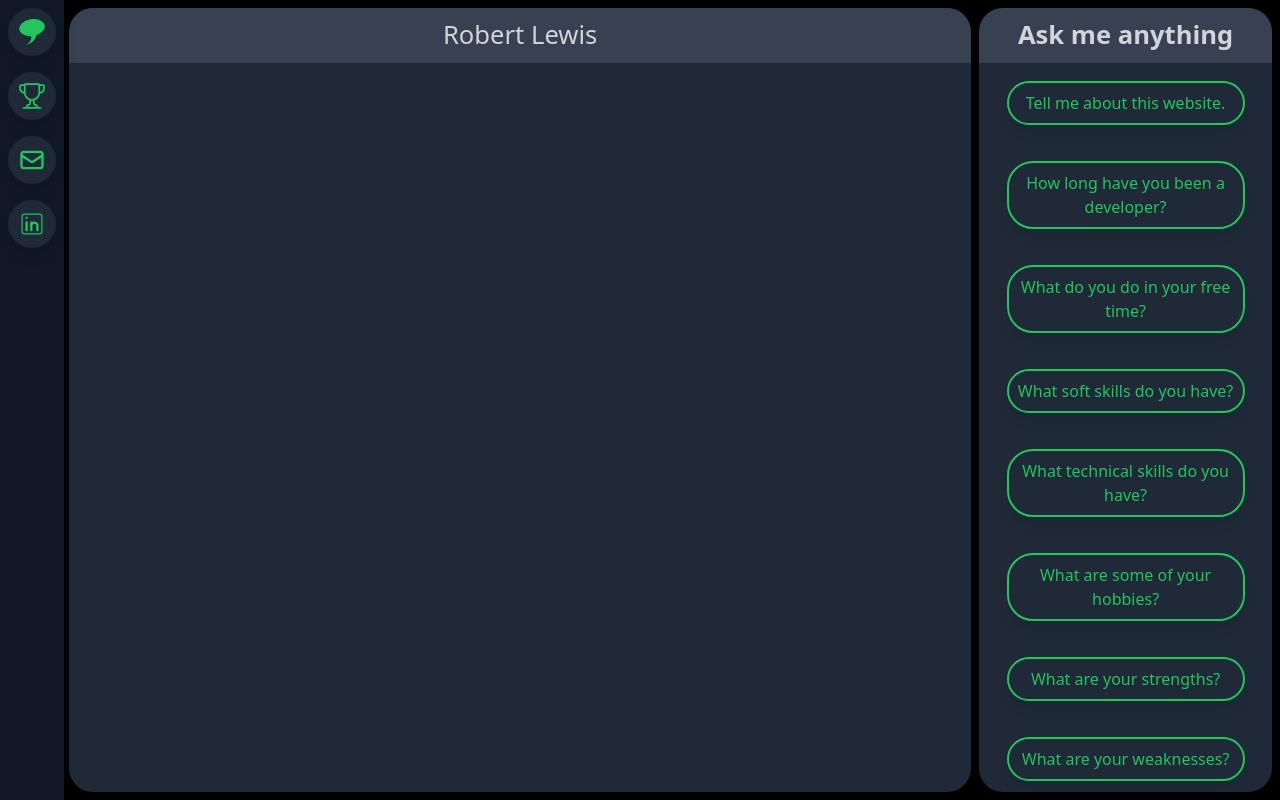
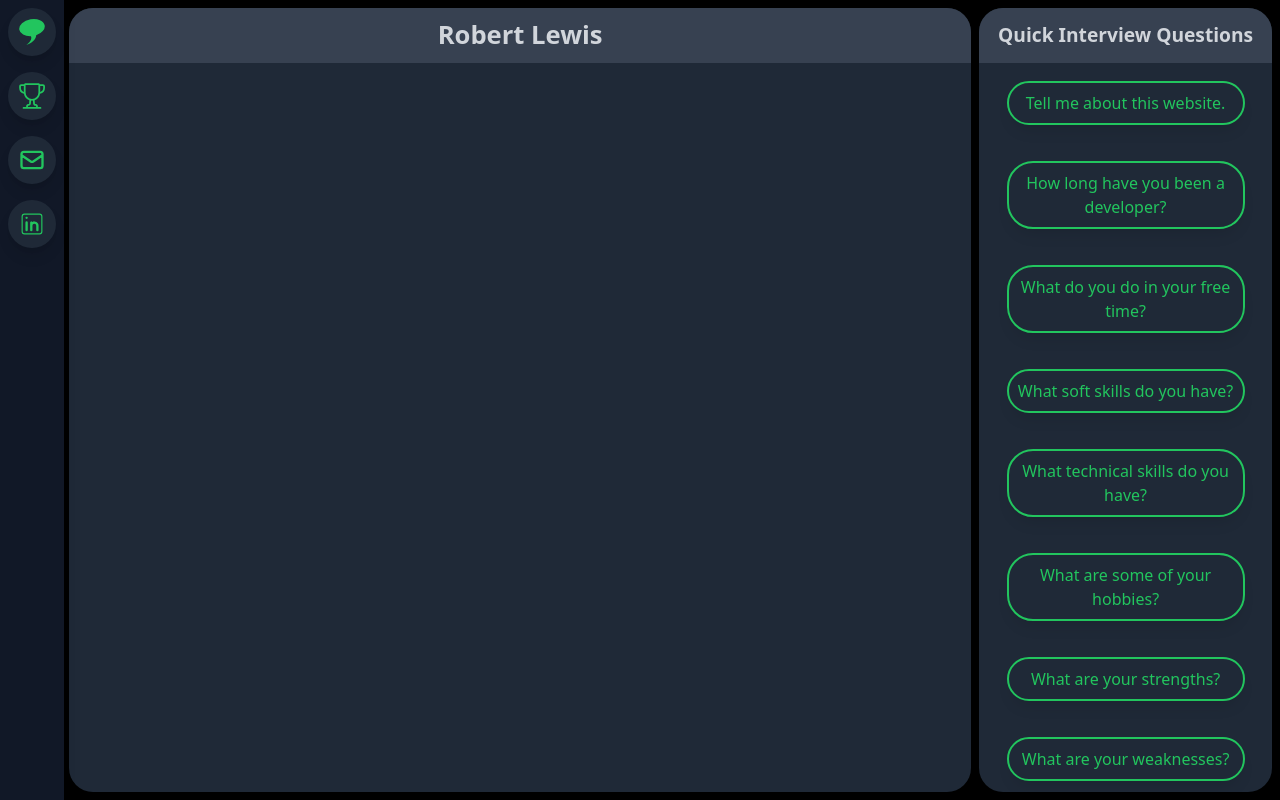
Before and after one commit to Robbysim37/lewis-portfolio-site, a React (Create React App) app: page / in a window 1280 px wide. Built offline with nearby package versions, Linux system fonts and the light colour scheme.

Commit message:
quick touch ups

```diff
--- a/src/components/MessageSelector.js
+++ b/src/components/MessageSelector.js
@@ -9,7 +9,7 @@ export default function MessageSelector({updateSentMessages}) {
       {/* Selections title */}
 
       <div className='h-[7%] w-full bg-gray-700 text-gray-300 brt-rounded-3xl flex items-center justify-center
-      font-bold text-[2vw]'>Ask me anything</div>
+      font-bold text-[1.5vw]'>Quick Interview Questions</div>
 
       <div className='max-h-[93%] w-full flex flex-col justify-start items-center overflow-scroll
       no-scrollbar::-webkit-scrollbar no-scrollbar'>
--- a/src/components/Projects/ProjectsPage.js
+++ b/src/components/Projects/ProjectsPage.js
@@ -29,7 +29,7 @@ const ProjectsPage = () => {
 
     return(
         <div className="bg-gray-800 h-[96%] w-[98%] rounded-3xl flex flex-col overflow-scroll no-scrollbar">
-            <div className="w-full h-[7%] brt-3xl bg-gray-700 text-white text-[2vw]
+            <div className="w-full h-[7%] brt-3xl bg-gray-700 text-white font-bold text-[2vw]
             flex justify-center items-center">Projects</div>
                 {jsxArr}
         </div>
--- a/src/components/SentMessages.js
+++ b/src/components/SentMessages.js
@@ -7,7 +7,7 @@ export default function SentMessages({questionsAndAnswers,pendingResponse}) {
     <div className=' w-[74%] h-[98vh] bg-gray-800 flex flex-col justify-between rounded-3xl'>
 
         <div className='w-full h-[7%] bg-gray-700 flex justify-center items-center
-        brt-rounded-3xl text-[2vw] text-gray-300'>Robert Lewis</div>
+        brt-rounded-3xl text-[2vw] font-bold text-gray-300'>Robert Lewis</div>
 
         <div className='w-full max-h-[93%] flex flex-col-reverse overflow-scroll
         no-scrollbar::-webkit-scrollbar no-scrollbar'>
```
